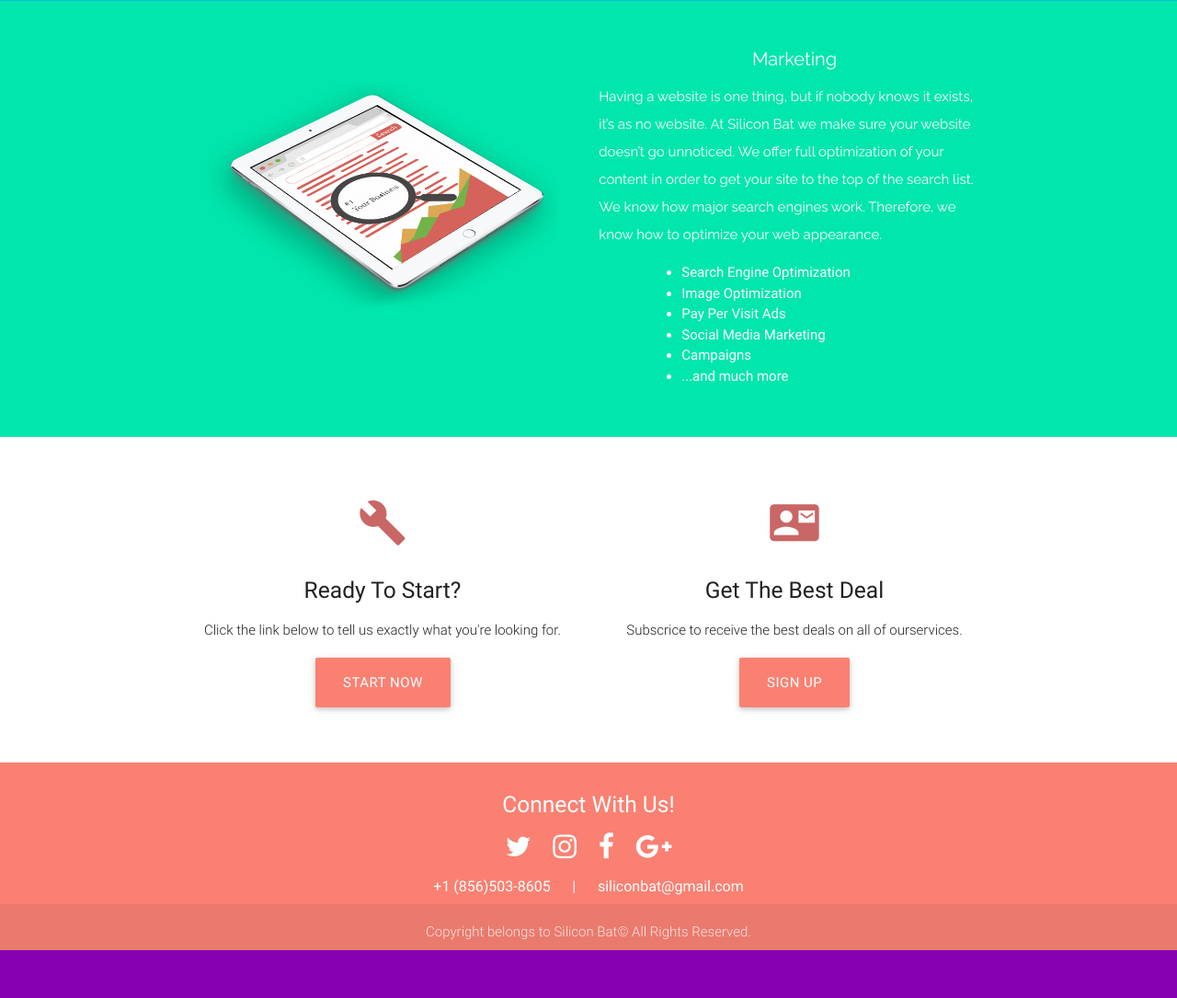
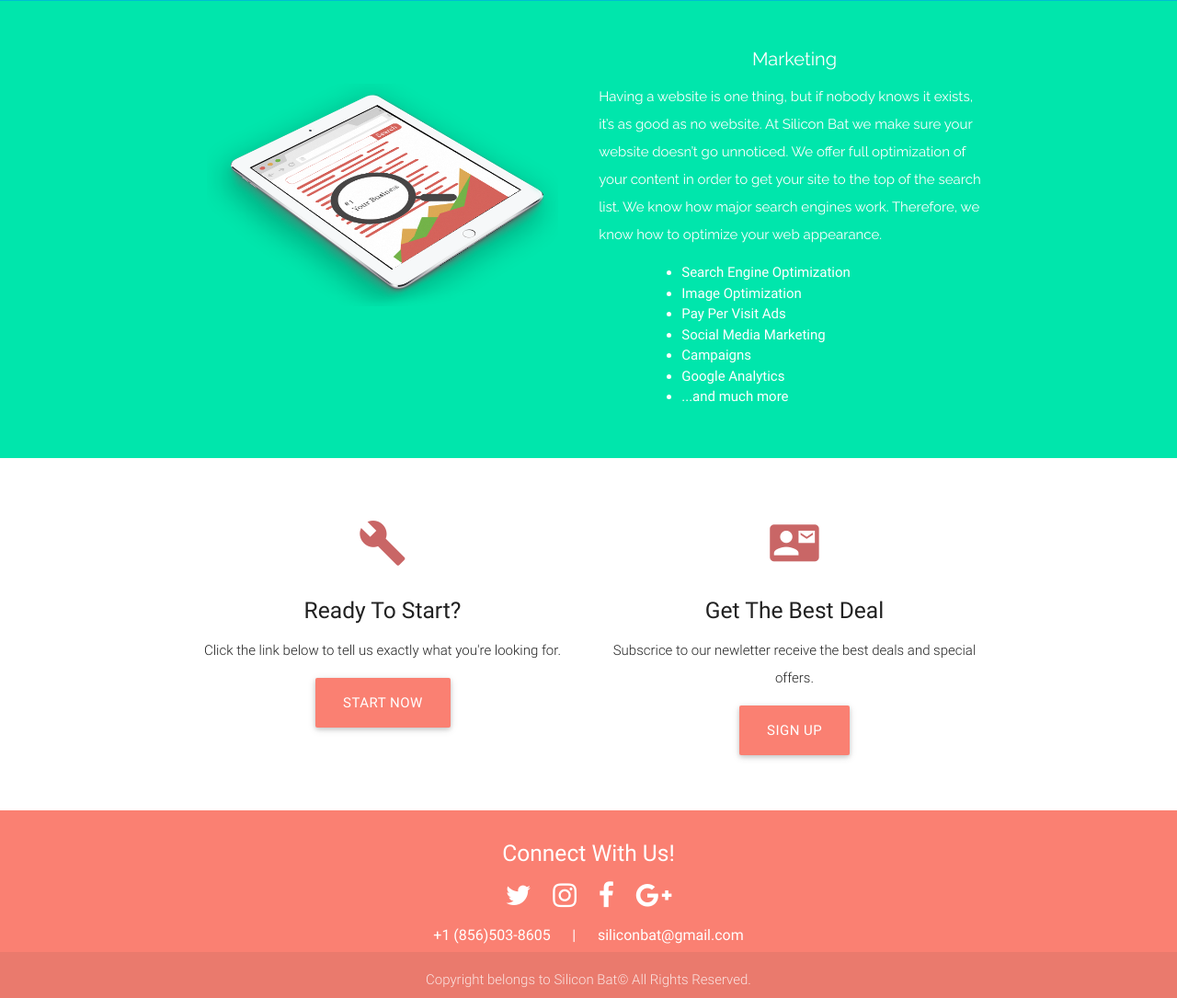
Before and after one commit to Vladdokhvat/ToDo, a Rails app: page /services in a window 1280 px wide. Shown: the part 1083-2168 px from the top of the page at 92% size. Before the commit the page ends 2116 px from the top, so only its background shows below. Run offline with Rails 7, Linux system fonts and the light colour scheme; style sheets or scripts are compiled from the project's sources; some libraries are stand-ins or nearby versions.

Commit message:
v1.0.1  email update & fix typos.

```diff
--- a/app/models/contact.rb
+++ b/app/models/contact.rb
@@ -8,7 +8,7 @@ class Contact < MailForm::Base
   def headers
     {
       :subject =>"Silicon Bat Contact Form",
-      :to => "vladdokhvat@gmail.com",
+      :to => "siliconbat@gmail.com",
       :from => %("#{name}" <#{email}> <#{phone_number}>)
     }
   end
--- a/app/views/static_pages/Home.html.erb
+++ b/app/views/static_pages/Home.html.erb
@@ -83,7 +83,7 @@
         <div class="col s12 center">
           <h3><i class="mdi-content-send brown-text"></i></h3>
           <h4>Why Choose Silicon Bat?</h4>
-          <p class="left-align light">Silicon Bat is a small company with a main purpose to offer service of beautiful, mobile friendly, web pages at very affortable price tag. We do so by offering a veriety of different packages in order for our customers to recieve exactly what they need, for the price that's best for them. Besides web development, Silicon Bat offers a veriety of graphic design services as well as digital marketing of your busisness, product, or organization. We work closely with our customers to fully undestand their vision. We then turn their vision into beautiful web sites for the world to see. We'll help your brand grow from the ground up, or redo your existing web space. Your success is our success. Therefore, you can expect nothing less but the best from Silicon Bat.</p>
+          <p class="left-align light">Silicon Bat is a small company with a main purpose to offer service of beautiful, mobile friendly, web pages at a very affortable price tag. We do so by offering a veriety of different packages in order for our customers to recieve exactly what they need, for the price that's best for them. Besides web development, Silicon Bat offers a veriety of graphic design services as well as digital marketing of your busisness, product, or organization. We work closely with our customers to fully undestand their vision. We then turn their vision into powerful web sites for the world to see. We'll help your brand grow from the ground up, or redo your existing web space. Your success is our success. Therefore, you can expect nothing less but the best from Silicon Bat.</p>
         </div>
       </div>
 
--- a/app/views/static_pages/Pricing.html.erb
+++ b/app/views/static_pages/Pricing.html.erb
@@ -293,7 +293,7 @@
             <h2 class="center brown-text"><i class="material-icons">contact_mail</i></h2>
             <h5 class="center">Get The Best Deals</h5>
 
-            <p class="light">Subscrice to receive the best deals on all of ourservices.</p>
+            <p class="light">Subscrice to our newletter receive the best deals and special offers.</p>
           </div>
           <div class="row center">
             <a href="http://eepurl.com/b8e4fr" id="download-button" class="btn-large waves-effect waves-light salmon lighten-1">Sign Up</a>
--- a/app/views/static_pages/Services.html.erb
+++ b/app/views/static_pages/Services.html.erb
@@ -44,13 +44,14 @@
         </div>
         <div class="services-text col s12 m6 white-text">
           <h5 class="white-text">Marketing</h5>
-          <p class="white-text">Having a website is one thing, but if nobody knows it exists, it’s as no website. At Silicon Bat we make sure your website doesn’t go unnoticed. We offer full optimization of your content in order to get your site to the top of the search list. We know how major search engines work. Therefore, we know how to optimize your web appearance. </p>
+          <p class="white-text">Having a website is one thing, but if nobody knows it exists, it’s as good as no website. At Silicon Bat we make sure your website doesn’t go unnoticed. We offer full optimization of your content in order to get your site to the top of the search list. We know how major search engines work. Therefore, we know how to optimize your web appearance. </p>
           <ul>
             <li>Search Engine Optimization</li>
             <li>Image Optimization</li>
             <li>Pay Per Visit Ads</li>
             <li>Social Media Marketing</li>
             <li>Campaigns</li>
+            <li>Google Analytics</li>
             <li>...and much more</li>
           </ul>
         </div>
@@ -76,7 +77,7 @@
             <h2 class="center brown-text"><i class="material-icons">contact_mail</i></h2>
             <h5 class="center">Get The Best Deal</h5>
 
-            <p class="light">Subscrice to receive the best deals on all of ourservices.</p>
+            <p class="light">Subscrice to our newletter receive the best deals and special offers.</p>
           </div>
           <div class="row center">
             <a href="http://eepurl.com/b8e4fr" id="download-button" class="btn-large waves-effect waves-light salmon lighten-1">Sign Up</a>
```
